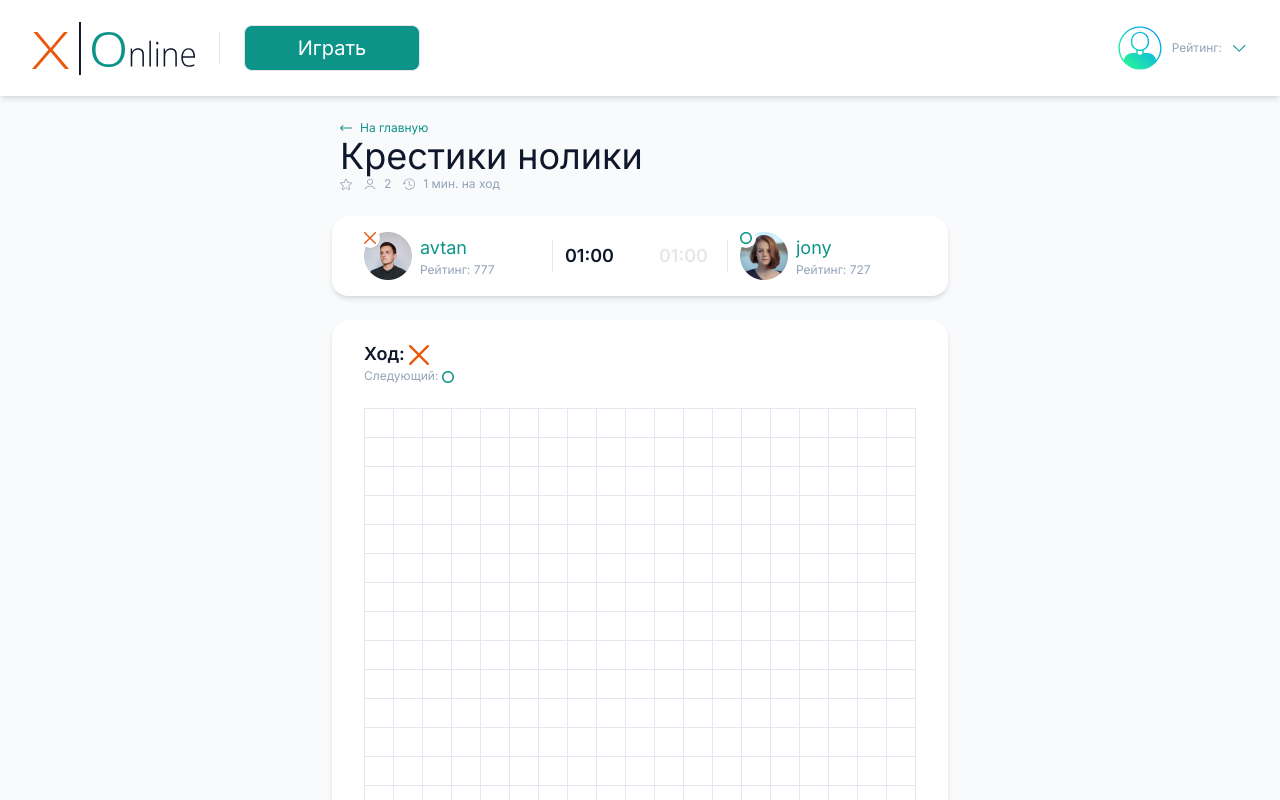
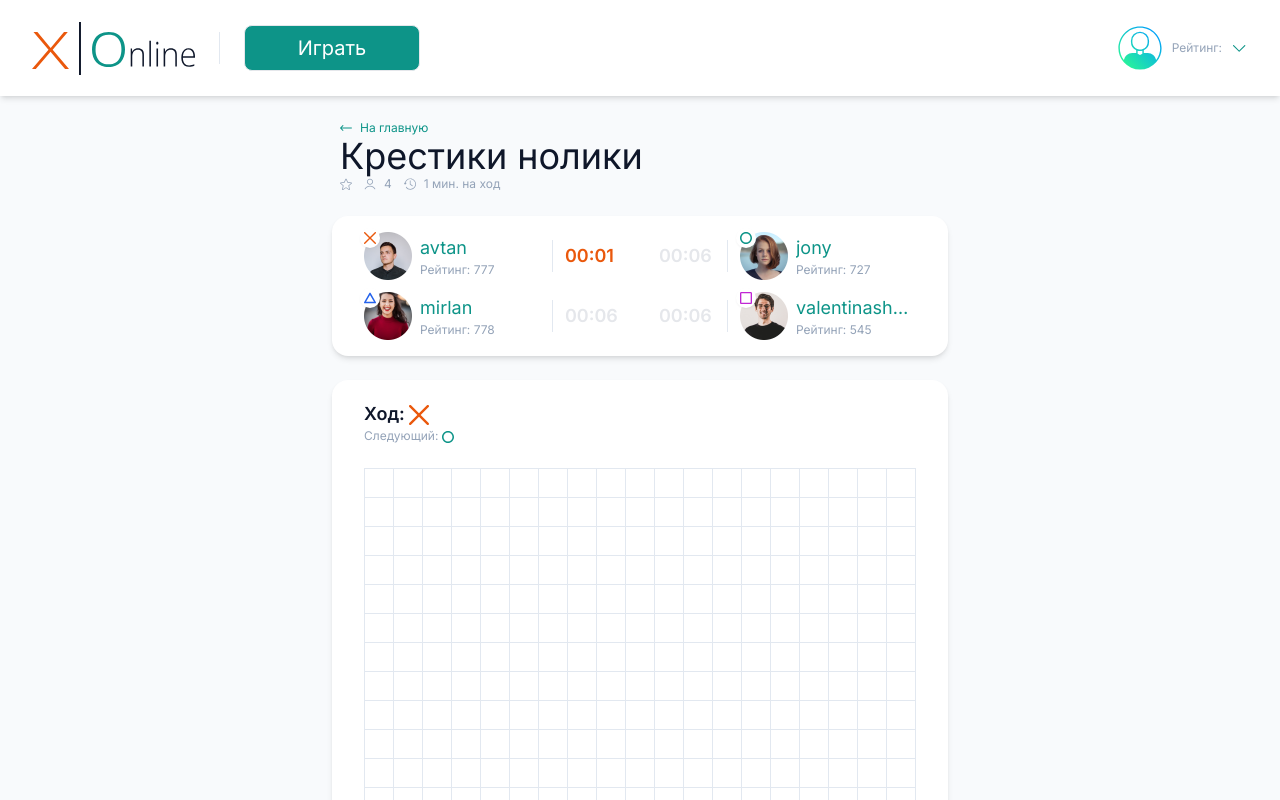
Before and after one commit to Avtandil03/tik-tak-toe, a Next.js app: page / in a window 1280 px wide. Shown: the top 800 px of the page. Built offline with nearby package versions, Linux system fonts and the light colour scheme.

Commit message:
decomposition use-game-state & rewrite timer

```diff
--- a/components/game/game.jsx
+++ b/components/game/game.jsx
@@ -5,26 +5,39 @@ import { GameInfo } from './ui/game-info';
 import { PLAYERS } from './constants';
 import { PlayerInfo } from './ui/player-info';
 import { GameMoveInfo } from './ui/game-move-info';
-import { useGameState } from './model/use-game-state';
+import {
+  GAME_STATE_ACTIONS,
+  gameStateReducer,
+  initialState,
+} from './model/game-state-reducer';
 import { GameCell } from './ui/game-cell';
+import { getNextMove } from './model/get-next-move';
+import { computeWinnerSymbol } from './model/compute-winner-symbol';
+import { useReducer } from 'react';
+import { computeWinner } from './model/compute-winner';
+import { GameOverModal } from './ui/game-over-modal';
+import { computePlayerTimer } from './model/compute-player-timer';
 
-
-const PLAYERS_COUNT = 2
+const PLAYERS_COUNT = 4;
 
 export function Game() {
+  const [gameState, dispatch] = useReducer(
+    gameStateReducer,
+    { playersCount: PLAYERS_COUNT, currMoveStart: Date.now(), defaultTimer: 6000 },
+    initialState,
+  );
+  const { cells, currMove, currMoveStart, timers } = gameState;
 
-  const gameState = useGameState(PLAYERS_COUNT)
-  const {
-    cells,
-    currMove,
+  const winnerSequence = computeWinner(gameState);
+  const nextMove = getNextMove(gameState);
+  const winnerSymbol = computeWinnerSymbol(gameState, {
+    winnerSequence,
     nextMove,
-    handleCellClick,
-    handlePlayerTimeOver,
-    winnerSequence,
-    winnerSymbol
-  } = gameState
+  });
 
-  const winnerPlayer = PLAYERS.find(player => player.symbol === gameState.winnerSymbol)
+  const winnerPlayer = PLAYERS.find(
+    (player) => player.symbol === winnerSymbol,
+  );
 
   return (
     <>
@@ -33,31 +46,63 @@ export function Game() {
         title={<GameTitle />}
         winnerName={winnerPlayer?.name}
         gameInfo={
-          <GameInfo isRatingGame playersCount={PLAYERS_COUNT} timeMode={'1 мин. на ход'} />
+          <GameInfo
+            isRatingGame
+            playersCount={PLAYERS_COUNT}
+            timeMode={'1 мин. на ход'}
+          />
         }
-        playersList={PLAYERS.slice(0, PLAYERS_COUNT).map((player, index) => (
-          <PlayerInfo
+        playersList={PLAYERS.slice(0, PLAYERS_COUNT).map((player, index) => {
+
+          const {timer, timerStartAt} = computePlayerTimer(gameState, player.symbol)
+
+          return <PlayerInfo
             key={player.id}
             name={player.name}
             rating={player.rating}
             symbol={player.symbol}
             avatar={player.avatar}
             isRigth={index % 2 === 1}
-            isTimerRunning={currMove === player.symbol && !winnerSymbol}
-            seconds={60}
+            timer={timer}
+            timerStartAt={timerStartAt}
           />
-        ))}
-        gameMoveInfo={<GameMoveInfo currMove={currMove} nextMove={nextMove}/>}
+        })}
+        gameMoveInfo={<GameMoveInfo currMove={currMove} nextMove={nextMove} />}
         gameCells={cells?.map((cell, index) => {
           return (
             <GameCell
               key={index}
-              onClick={() => handleCellClick(index)}
+              onClick={() => {
+                dispatch({
+                  type: GAME_STATE_ACTIONS.CELL_CLICK,
+                  index,
+                  now: Date.now()
+                });
+              }}
               disabled={!!winnerSymbol}
               isWinner={winnerSequence?.includes(index)}
               symbol={cell}
             ></GameCell>
-          )
+          );
+        })}
+      />
+
+      <GameOverModal
+        winnerName={winnerPlayer?.name}
+        playersList={PLAYERS.slice(0, PLAYERS_COUNT).map((player, index) => {
+
+          const {timer, timerStartAt} = computePlayerTimer(gameState, player.symbol)
+
+          return <PlayerInfo
+            key={player.id}
+            name={player.name}
+            rating={player.rating}
+            symbol={player.symbol}
+            avatar={player.avatar}
+            isRigth={index % 2 === 1}
+            timer={timer}
+            timerStartAt={timerStartAt}
+          />
         })}
       />
     </>
--- /dev/null
+++ b/components/game/model/compute-player-timer.js
@@ -0,0 +1,11 @@
+export function computePlayerTimer(gameState, playerSymbol){
+
+  return {
+    timer: gameState.timers[playerSymbol],
+    timerStartAt:
+      playerSymbol === gameState.currMove
+        ? gameState.currMoveStart
+        : undefined
+
+  }
+}
--- /dev/null
+++ b/components/game/model/compute-winner-symbol.js
@@ -0,0 +1,3 @@
+export function computeWinnerSymbol(gameState, {winnerSequence, nextMove}){
+  return nextMove === gameState.currMove ? gameState.currMove : gameState.cells[winnerSequence?.[0]]
+}
--- a/components/game/model/compute-winner.js
+++ b/components/game/model/compute-winner.js
@@ -1,4 +1,6 @@
-export function computeWinner(cells, sequenceSize = 5, fieldSize = 19) {
+export function computeWinner(gameState, sequenceSize = 5, fieldSize = 19) {
+
+  const {cells} = gameState
 
   function compareElements(indexes) {
     let res = true;
--- /dev/null
+++ b/components/game/model/game-state-reducer.js
@@ -0,0 +1,59 @@
+import { GAME_SYMBOLS, MOVE_ORDER } from '../constants';
+import { getNextMove } from './get-next-move';
+
+
+export const GAME_STATE_ACTIONS = {
+  CELL_CLICK: 'CELL_CLICK'
+};
+
+export const initialState = ({ playersCount, defaultTimer, currMoveStart }) => ({
+  cells: new Array(19 * 19).fill(null),
+  currMove: GAME_SYMBOLS.CROSS,
+  currMoveStart,
+  playersCount,
+  timers: MOVE_ORDER.reduce((timers, symbol, index) => {
+    if(index < playersCount){
+      timers[symbol] = defaultTimer
+    }
+    return timers
+  } , {})
+});
+
+export const gameStateReducer = (state, action) => {
+
+  const {type, index, now} = action
+
+  switch (type) {
+    case GAME_STATE_ACTIONS.CELL_CLICK:
+      if (state.cells[index]) {
+        return state;
+      }
+
+      return ({
+        ...state,
+        currMove: getNextMove(state, []),
+        currMoveStart: now,
+        cells: updateCell(state, index),
+        timers: updateTimers(state, now, index)
+      });
+
+    default:
+      return state;
+  }
+};
+
+function updateCell(gameState, index){
+  return gameState.cells.map((cell, i) => {
+    return i === index ? gameState.currMove : cell;
+  })
+}
+
+function updateTimers(gameState, now){
+  const diff = now - gameState.currMoveStart
+  const timer = gameState.timers[gameState.currMove]
+
+  return {
+    ...gameState.timers,
+    [gameState.currMove]: timer - diff
+  }
+}
--- a/components/game/model/get-next-move.js
+++ b/components/game/model/get-next-move.js
@@ -1,10 +1,12 @@
 import { MOVE_ORDER } from "../constants";
 
 
-export function getNextMove(currMove, playersCount, playersTimeOver) {
+export function getNextMove(gameState, playersTimeOver = [] ) {
+  const {currMove, playersCount} = gameState
   const slicedMoveOrders = MOVE_ORDER.slice(0, playersCount);
   const filteredFromPlayersTimeOver = slicedMoveOrders.filter(symbol => {
-    return !playersTimeOver.includes(symbol);
+
+    return playersTimeOver.indexOf(symbol) === -1
   });
   const currIndex = filteredFromPlayersTimeOver.indexOf(currMove);
   return filteredFromPlayersTimeOver[currIndex + 1] ?? filteredFromPlayersTimeOver[0];
--- a/components/game/model/use-game-state.js
+++ /dev/null
@@ -1,48 +0,0 @@
-import {useState} from 'react'
-import { GAME_SYMBOLS } from '../constants'
-import { computeWinner } from './compute-winner'
-import { getNextMove } from './get-next-move'
-
-
-export function useGameState(playersCount) {
-
-  const [{currMove, cells, playersTimeOver}, setGameState] = useState(() =>
-  ({
-    cells: new Array(19*19).fill(null),
-    currMove: GAME_SYMBOLS.CROSS,
-    playersTimeOver: []
-  }))
-
-  const winnerSequence = computeWinner(cells)
-  const nextMove = getNextMove(currMove, playersCount, playersTimeOver)
-
-  const winnerSymbol = nextMove === currMove ? currMove : cells[winnerSequence?.[0]]
-
-
-  function handleCellClick(index) {
-    setGameState(lastGameState => {
-      if(lastGameState.cells[index]){
-        return lastGameState
-      }
-      return ({
-        ...lastGameState,
-        currMove: getNextMove(lastGameState.currMove, playersCount, lastGameState.playersTimeOver),
-        cells: lastGameState.cells.map((cell, i) => {
-          return i === index ? lastGameState.currMove : cell
-        })
-      })
-    })
-  }
-
-  function handlePlayerTimeOver(symbol) {
-    setGameState(lastGameState => {
-      return ({
-        ...lastGameState,
-        playersTimeOver: [...lastGameState.playersTimeOver, symbol],
-        currMove: getNextMove(lastGameState.currMove, playersCount, lastGameState.playersTimeOver),
-      })
-    })
-  }
-
-  return {cells, currMove, nextMove, handleCellClick, handlePlayerTimeOver, winnerSequence, winnerSymbol}
-}
--- a/components/game/ui/game-layout.jsx
+++ b/components/game/ui/game-layout.jsx
@@ -1,5 +1,3 @@
-import { GameOverModal } from "./game-over-modal";
-
 export function GameLayout({
   backLink,
   title,
@@ -7,8 +5,7 @@ export function GameLayout({
   playersList,
   gameMoveInfo,
   action,
-  gameCells,
-  winnerName
+  gameCells
 }) {
   return (
     <>
@@ -39,7 +36,6 @@ export function GameLayout({
           </div>
         </div>
       </div>
-      <GameOverModal playersList={playersList} winnerName={winnerName}/>
     </>
   );
 }
--- a/components/game/ui/game-over-modal.jsx
+++ b/components/game/ui/game-over-modal.jsx
@@ -1,6 +1,7 @@
 import { UIModal, UiButton } from '../../ui';
 
 export function GameOverModal({ winnerName, playersList }) {
+
   return (
     <UIModal
       width="md"
--- a/components/game/ui/player-info.jsx
+++ b/components/game/ui/player-info.jsx
@@ -1,6 +1,7 @@
 import clsx from 'clsx';
 import { GameSymbol } from './game-symbol';
 import Image from 'next/image';
+import { useNow } from '../../lib/timers';
 
 export function PlayerInfo({
   isRigth,
@@ -8,16 +9,20 @@ export function PlayerInfo({
   name,
   rating,
   avatar,
-  isTimerRunning,
-  seconds,
+  timer,
+  timerStartAt
 }) {
+
+  const now = useNow(1000, !!timerStartAt)
+  const mils = Math.max(now ? timer - (now - timerStartAt) : timer, 0)
+  const seconds = Math.ceil(mils / 1000)
   const secondsString = String(seconds % 60).padStart(2, '0');
   const minutesString = String(Math.floor(seconds / 60)).padStart(2, '0');
 
   const isTimeDanger = seconds < 10;
 
   function getTimerColor() {
-    if (isTimerRunning) {
+    if (timerStartAt) {
       return isTimeDanger ? 'text-orange-600' : 'text-slate-900';
     }
     return 'text-gray-200';
--- /dev/null
+++ b/components/lib/timers.js
@@ -0,0 +1,22 @@
+import { useState, useEffect } from "react";
+
+export function useNow(interval, enabled) {
+  const [now, setNow] = useState()
+
+  useEffect(() => {
+    if(!enabled){
+      setNow(undefined)
+      return
+    }
+
+    const int = setInterval(() => {
+      setNow(Date.now())
+    }, interval);
+
+    return () => {
+      clearInterval(int)
+    }
+  },[interval, enabled])
+
+  return now
+}
```
